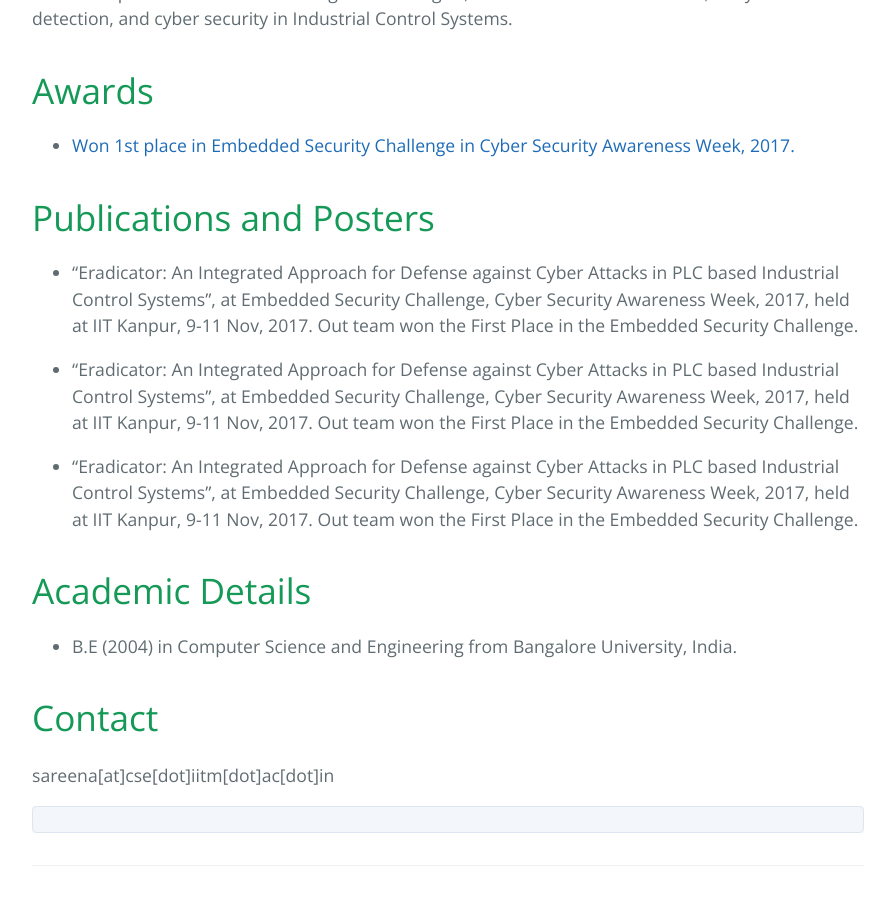
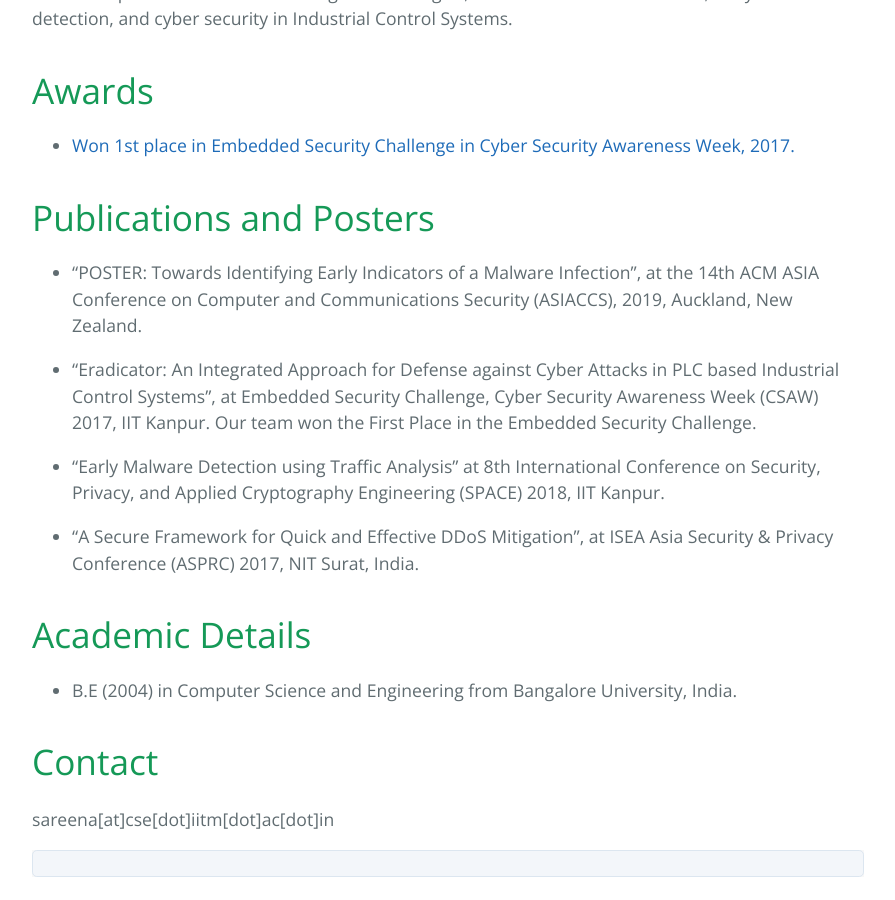
Before and after one commit to sareenakp/sareenakp_older_wedbite, a Jekyll site: the page built from index.md, in a window 1280 px wide and 900 px high, scrolled down 691 px. Shown: the whole window, without its empty margins (192-1087 px from the left). Built offline with Jekyll 4.4.1, drawn with Linux system fonts in a browser that asks for light colours; our own code applies the rules of GitHub Pages for plain Markdown files.

Commit message:
Update index.md

```diff
--- a/index.md
+++ b/index.md
@@ -2,8 +2,7 @@
 # About Me
 
 
-I am a Ph.D. (Integrated MS and Ph.D.) scholar in the Department of Computer Science and Engineering at the Indian Institute of Technology Madras, broadly working in the area of network security. I am being advised by Prof. Kamakoti Veezhinathan. Prior to joining Ph.D. in 2015, I have worked in Hewlett-Packard,Bangalore, India (2004-2006), and Identive Technologies, Chennai, India (2006-2014), where I was involved in the development of embedded products and system software. Specifically, I was involved in the development of drivers for storage SCSI controllers, and firmware and drivers for smart card reader and physical access control systems. My present research areas are the development of novel DDoS mitigation strategies, traceback of DDoS attackers, early malware detection, and cyber
-security in Industrial Control Systems.
+I am a Ph.D. (Integrated MS and Ph.D.) scholar in the Department of Computer Science and Engineering at the Indian Institute of Technology Madras, broadly working in the area of network security. I am being advised by Prof. Kamakoti Veezhinathan. Prior to joining Ph.D. in 2015, I have worked in Hewlett-Packard,Bangalore, India (2004-2006), and Identive Technologies, Chennai, India (2006-2014), where I was involved in the development of embedded products and system software. Specifically, I was involved in the development of drivers for storage SCSI controllers, and firmware and drivers for smart card reader and physical access control systems. My present research areas are the development of novel DDoS mitigation strategies, traceback of DDoS attackers, early malware detection, and cyber security in Industrial Control Systems.
 
 
 # Awards
@@ -13,12 +12,13 @@ security in Industrial Control Systems.
 
 # Publications and Posters
 
-*   “Eradicator: An Integrated Approach for Defense against Cyber Attacks in PLC based Industrial Control Systems”, at Embedded Security Challenge, Cyber Security Awareness Week, 2017, held at IIT Kanpur, 9-11 Nov, 2017. Out team won the First Place in the Embedded Security Challenge.
+*   “POSTER: Towards Identifying Early Indicators of a Malware Infection”, at the 14th ACM ASIA Conference on Computer and Communications Security (ASIACCS), 2019, Auckland, New Zealand.
 
-*   “Eradicator: An Integrated Approach for Defense against Cyber Attacks in PLC based Industrial Control Systems”, at Embedded Security Challenge, Cyber Security Awareness Week, 2017, held at IIT Kanpur, 9-11 Nov, 2017. Out team won the First Place in the Embedded Security Challenge.
+*   “Eradicator: An Integrated Approach for Defense against Cyber Attacks in PLC based Industrial Control Systems”, at Embedded Security Challenge, Cyber Security Awareness Week (CSAW) 2017, IIT Kanpur. Our team won the First Place in the Embedded Security Challenge.
 
-*   “Eradicator: An Integrated Approach for Defense against Cyber Attacks in PLC based Industrial Control Systems”, at Embedded Security Challenge, Cyber Security Awareness Week, 2017, held at IIT Kanpur, 9-11 Nov, 2017. Out team won the First Place in the Embedded Security Challenge.
+*   “Early Malware Detection using Traffic Analysis” at 8th International Conference on Security, Privacy, and Applied Cryptography Engineering (SPACE) 2018, IIT Kanpur.
 
+*   “A Secure Framework for Quick and Effective DDoS Mitigation”, at ISEA Asia Security & Privacy Conference (ASPRC) 2017, NIT Surat, India.
 
 # Academic Details
 * B.E (2004) in Computer Science and Engineering from Bangalore University, India.
```
